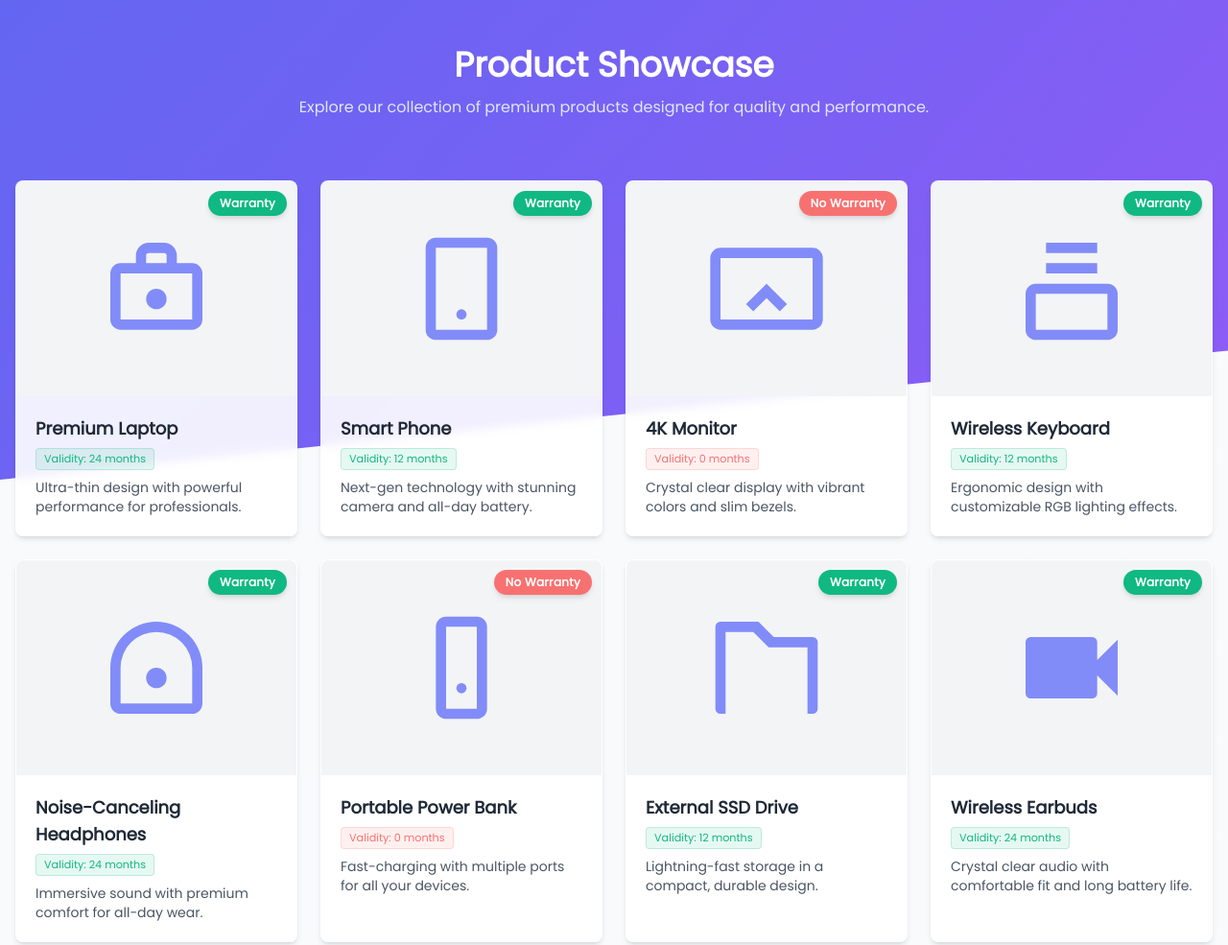
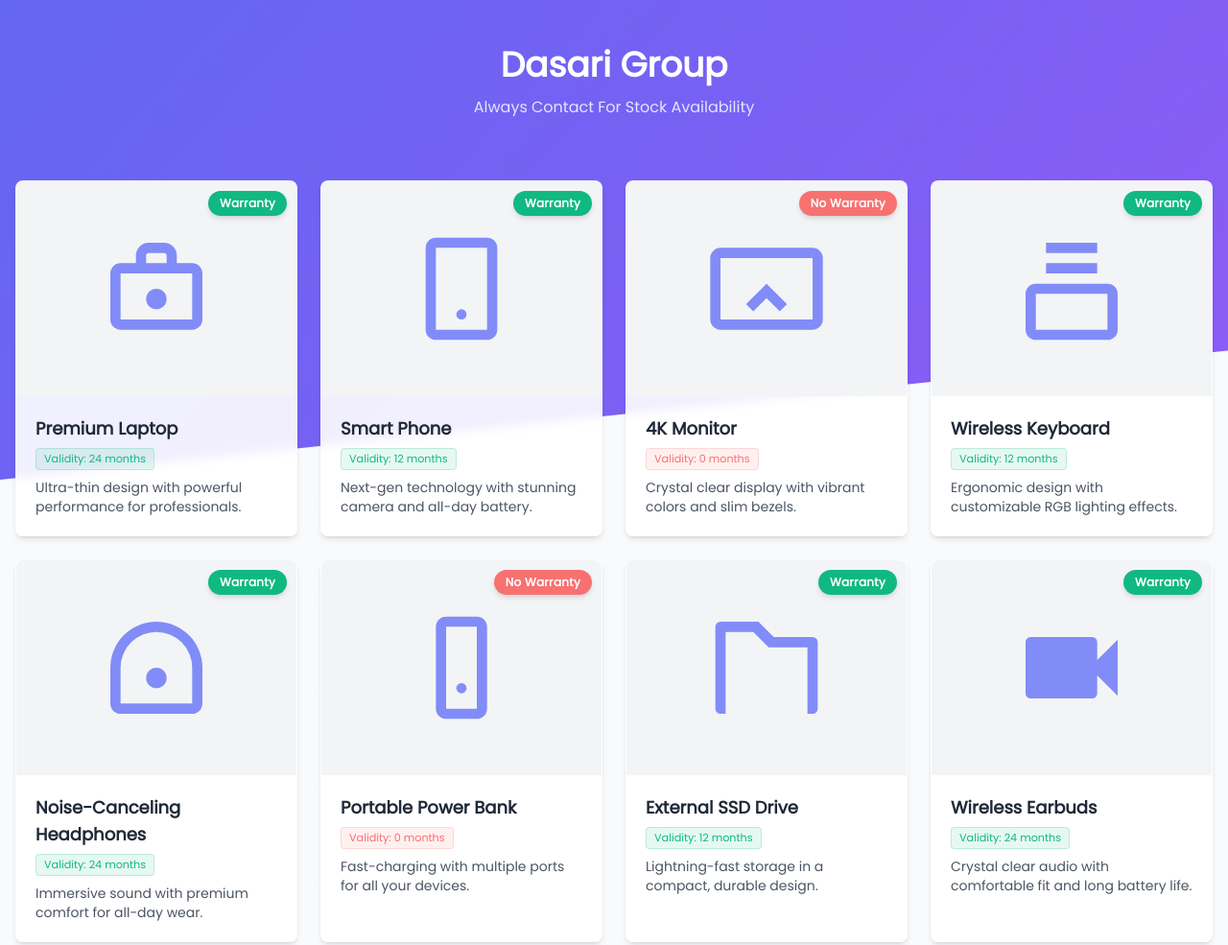
Before and after one commit to MacKenzieLesh/MacKenzieLesh.github.io, a plain HTML site: page index.html in a window 1280 px wide. Shown: the top 985 px of the page at 96% size. Drawn offline with nearby package versions, Linux system fonts and the light colour scheme.

Commit message:
Update index.html

```diff
--- a/index.html
+++ b/index.html
@@ -3,7 +3,7 @@
 <head>
     <meta charset=”UTF-8->
     <meta name="viewport" content="width=device-width, initial-scale=1.0">
-    <title>Product Showcase</title>
+    <title>Dasari Group</title>
     <script src="https://cdn.tailwindcss.com"></script>
     <link href='https://fonts.googleapis.com/css?family=Poppins' rel='stylesheet'>
     <style>
@@ -128,8 +128,8 @@
 </style>
 <div class="container mx-auto px-4 py-12 max-w-7xl">
     <header class="mb-16 text-center header-content">
-        <h1 class="text-4xl font-bold text-white mb-3">Product Showcase</h1>
-        <p class="text-indigo-100 max-w-2xl mx-auto">Explore our collection of premium products designed for quality and performance.</p>
+        <h1 class="text-4xl font-bold text-white mb-3">Dasari Group</h1>
+        <p class="text-indigo-100 max-w-2xl mx-auto">Always Contact For Stock Availability </p>
     </header>
 
     <div class="grid grid-cols-1 sm:grid-cols-2 lg:grid-cols-3 xl:grid-cols-4 gap-6 product-grid">
@@ -292,6 +292,6 @@
     </div>
 
     <footer class="mt-16 text-center text-gray-500 text-sm">
-        <p>© 2023 Product Showcase. All products are displayed for demonstration purposes only.</p>
+        <p> Dasari Group </p>
     </footer>
 </div>
```
